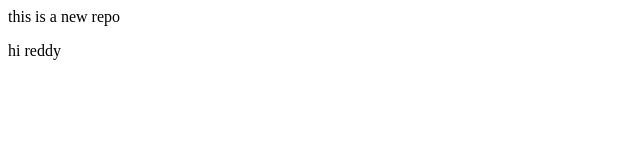
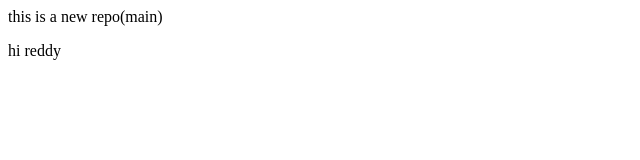
Before and after one commit to mamidinishanthreddy/localrepo, a plain HTML site: page index.html in a window 1280 px wide. Shown: the full height of the page, 0-640 px from the left. Drawn offline with Linux system fonts and the light colour scheme.

Commit message:
add main

```diff
--- a/index.html
+++ b/index.html
@@ -1,3 +1,3 @@
-<P>this is  a new repo
+<P>this is  a new repo(main)
 </P>
 <p>hi reddy</p>
```
